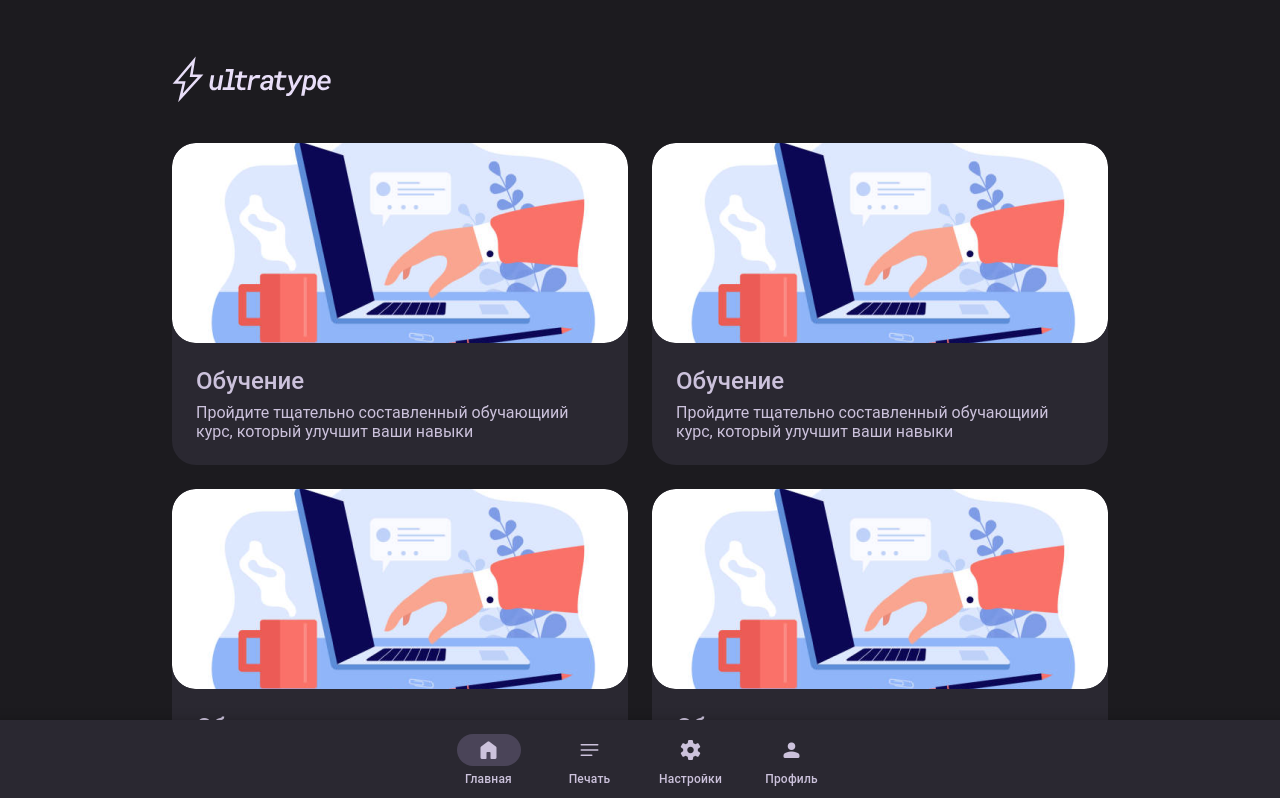
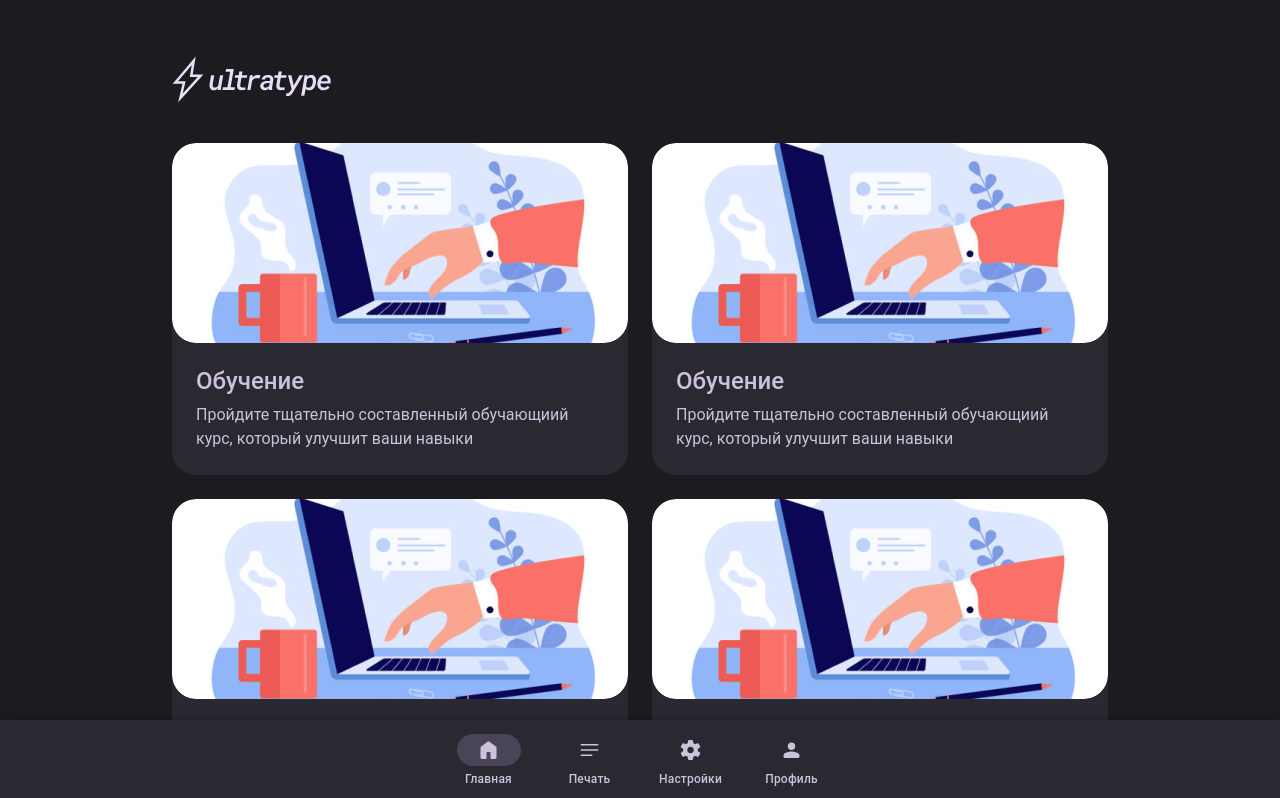
Before and after one commit to PoSayDone/ultratype_react, a React (Vite) app: page / in a window 1280 px wide. Shown: the top 798 px of the page. Built offline with nearby package versions, Linux system fonts and the light colour scheme.

Commit message:
Added line height to card__text

```diff
--- a/src/App.scss
+++ b/src/App.scss
@@ -138,6 +138,7 @@ header{
             }
             .card__description {
                 font-size: 16px;
+                line-height: 24px;
                 font-weight: 400;
             }
         }
```
